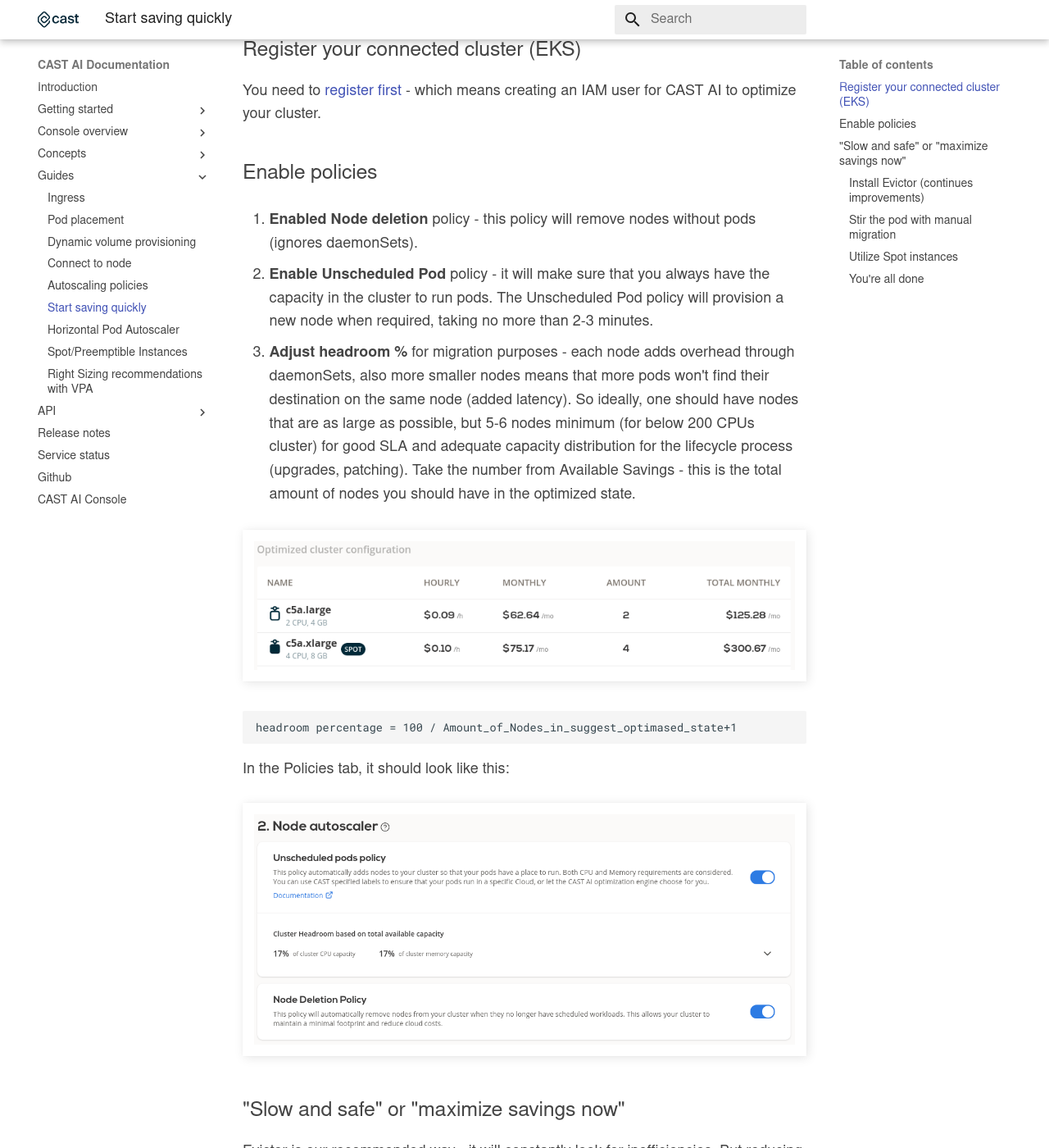
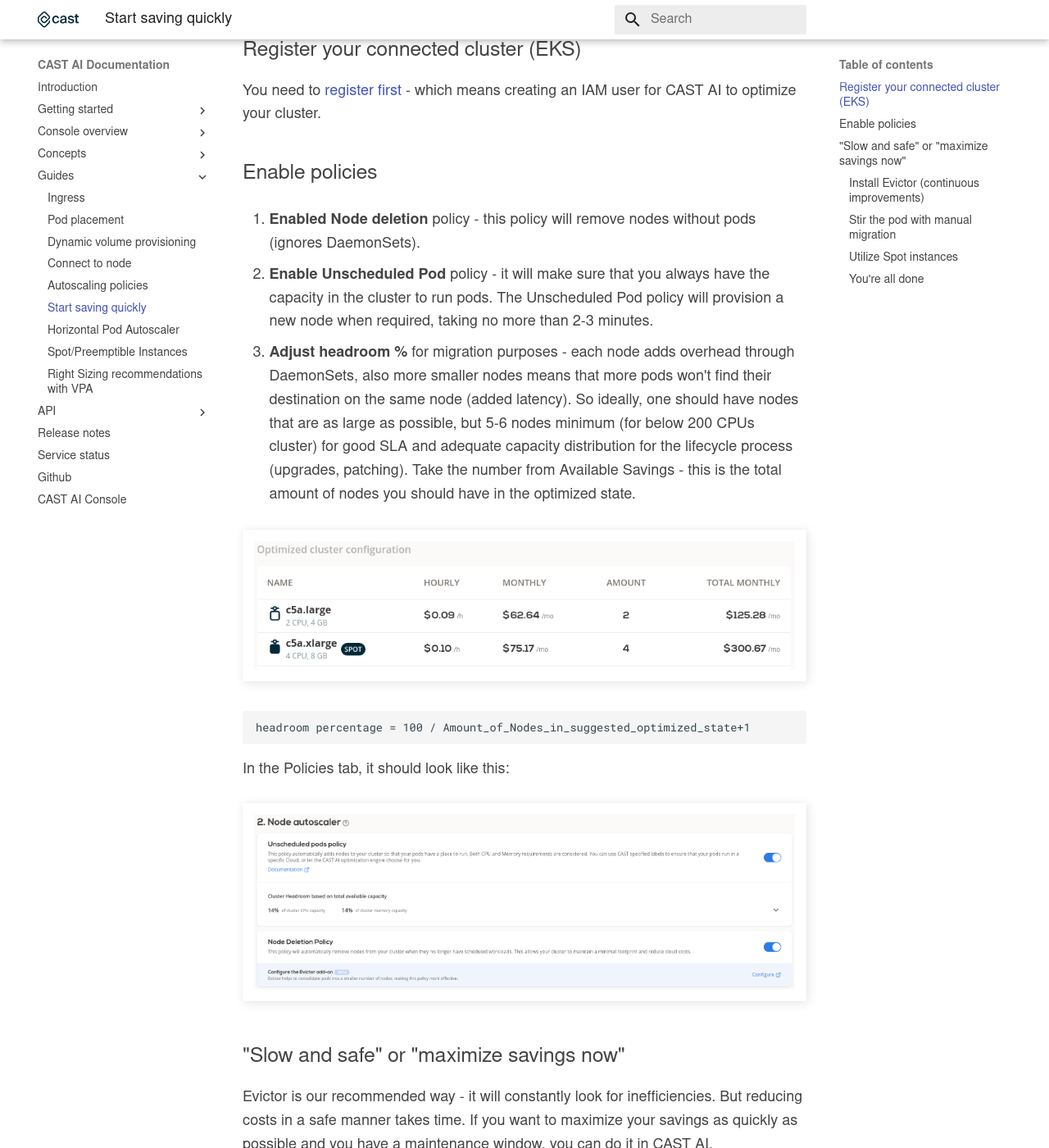
Before and after one commit to castai/docs, an MkDocs documentation site: the page built from docs/guides/start-saving-quickly.md, in a window 1280 px wide and 1400 px high, scrolled down 303 px. Shown: the whole window at 82% size. Built offline with MkDocs 1.6.1 and Material for MkDocs 9.7.7, drawn with Linux system fonts in a browser that asks for light colours; some web fonts are replaced; some of the changed text lies outside the part shown.

Commit message:
marius review fixes

````diff
--- a/docs/guides/start-saving-quickly.md
+++ b/docs/guides/start-saving-quickly.md
@@ -9,19 +9,19 @@
 
 ## Enable policies
 
-1. **Enabled Node deletion** policy - this policy will remove nodes without pods (ignores daemonSets).
+1. **Enabled Node deletion** policy - this policy will remove nodes without pods (ignores DaemonSets).
 
 2. **Enable Unscheduled Pod** policy - it will make sure that you always have the capacity in the cluster to run pods. The Unscheduled
 Pod policy will provision a new node when required, taking no more than 2-3 minutes.
 
-3. **Adjust headroom %** for migration purposes - each node adds overhead through daemonSets, also more smaller nodes means that more pods won't find their destination on the same node (added latency). So ideally, one should have nodes that are as large as possible, but 5-6 nodes minimum (for
+3. **Adjust headroom %** for migration purposes - each node adds overhead through DaemonSets, also more smaller nodes means that more pods won't find their destination on the same node (added latency). So ideally, one should have nodes that are as large as possible, but 5-6 nodes minimum (for
 below 200 CPUs cluster) for good SLA and adequate capacity distribution for the lifecycle process (upgrades, patching). Take
 the number from Available Savings - this is the total amount of nodes you should have in the optimized state.
 
 ![](start-saving-quickly/amount_of_nodes.png)
 
 ```
-headroom percentage = 100 / Amount_of_Nodes_in_suggest_optimased_state+1
+headroom percentage = 100 / Amount_of_Nodes_in_suggested_optimized_state+1
 ```
 
 In the Policies tab, it should look like this:
@@ -33,7 +33,7 @@
 Evictor is our recommended way - it will constantly look for inefficiencies. But reducing costs in a safe manner takes
 time. If you want to maximize your savings as quickly as possible and you have a maintenance window, you can do it in CAST AI.
 
-### Install Evictor (continues improvements)
+### Install Evictor (continuous improvements)
 
 Evictor will compact your pods into fewer nodes, creating empty nodes that will be removed by the Node deletion policy:
 
@@ -42,7 +42,7 @@
 helm -n kube-system upgrade -i evictor castai/evictor --set dryRun=false
 ```
 
-This process will take some time. Also, Evictor will not cause any downtime to single replica deployments / statefulSets, pods
+This process will take some time. Also, Evictor will not cause any downtime to single replica deployments / StatefulSets, pods
 without ReplicaSet, meaning that those nodes can't be removed gracefully.
 
 ### Stir the pod with manual migration
@@ -99,7 +99,7 @@
 I could separate this workload into two deployments:
 
 1. Reduce the current replica count to a bare minimum (in my case, 2 replicas),
-2. Create a copy of deployment with "_spot" _appending name, add toleration, and set to 8 replicas - or beter, configure to
+2. Create a copy of deployment with "_spot" appending name, add toleration, and set to 8 replicas - or beter, configure to
 use KEDA, see [HPA documentation](../guides/hpa.md)
 
 ```yaml
````
Also changed, not shown: docs/guides/start-saving-quickly/policies.png.
